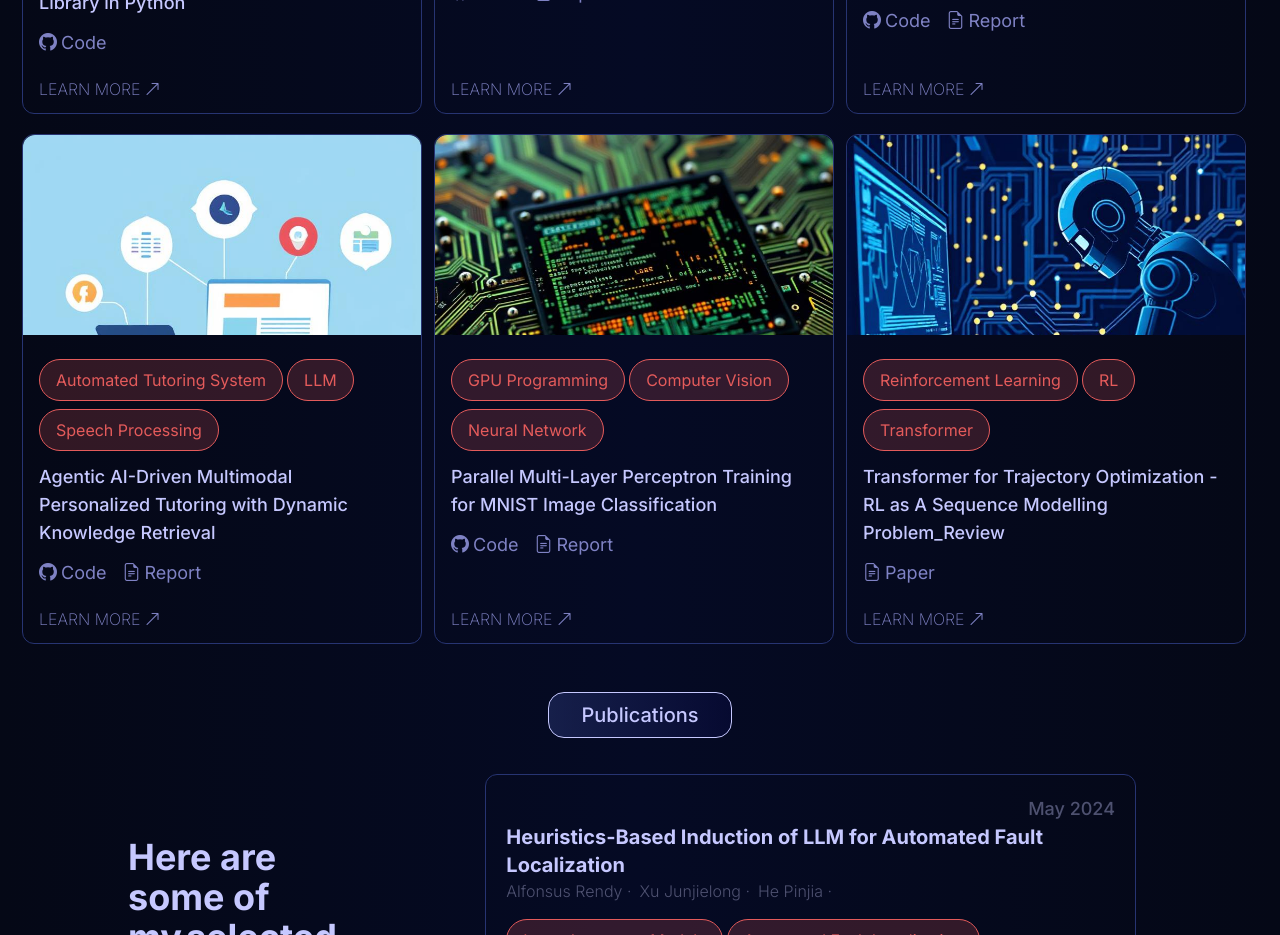
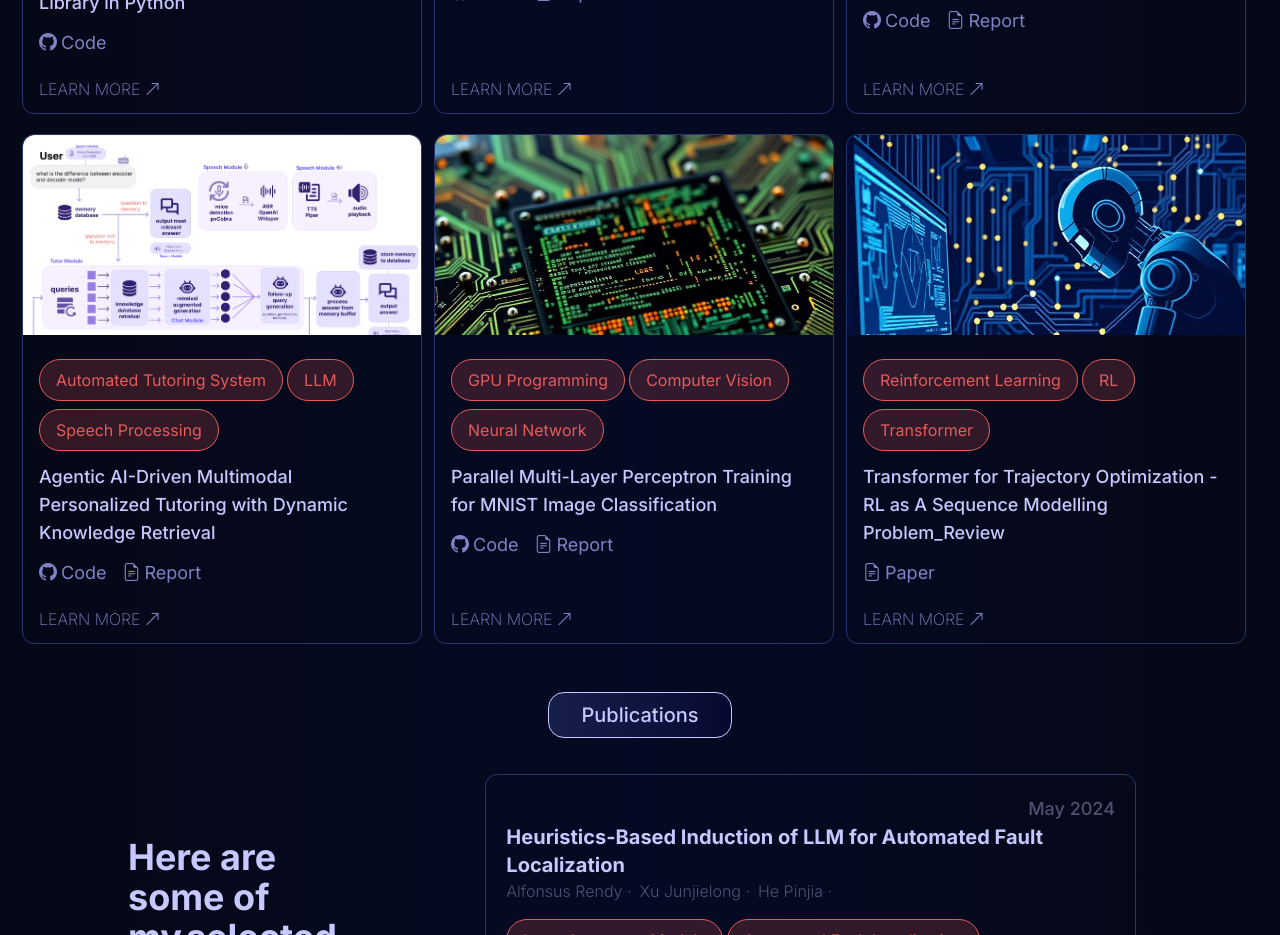
Before and after one commit to alfonsusrr/arnedy-space, a Next.js app: page / in a window 1280 px wide. Shown: the part 4460-5395 px from the top of the page. Built offline with nearby package versions, Linux system fonts and the light colour scheme; a web font is replaced by a local one.

Commit message:
Update project link and cover

```diff
--- a/src/app/containers/Projects.tsx
+++ b/src/app/containers/Projects.tsx
@@ -94,7 +94,7 @@ const projects = [{
         url: "/publications/2024.IntelliTutor.pdf"
     }],
     time: "2024",
-    thumb: "/cover/cover7.jpg"
+    thumb: "/cover/cover7.png"
 }, {
     tags: ["GPU Programming", "Computer Vision", "Neural Network"],
     title: "Parallel Multi-Layer Perceptron Training for MNIST Image Classification",
```
Also changed, not shown: public/cover/cover7.jpg (deleted).
